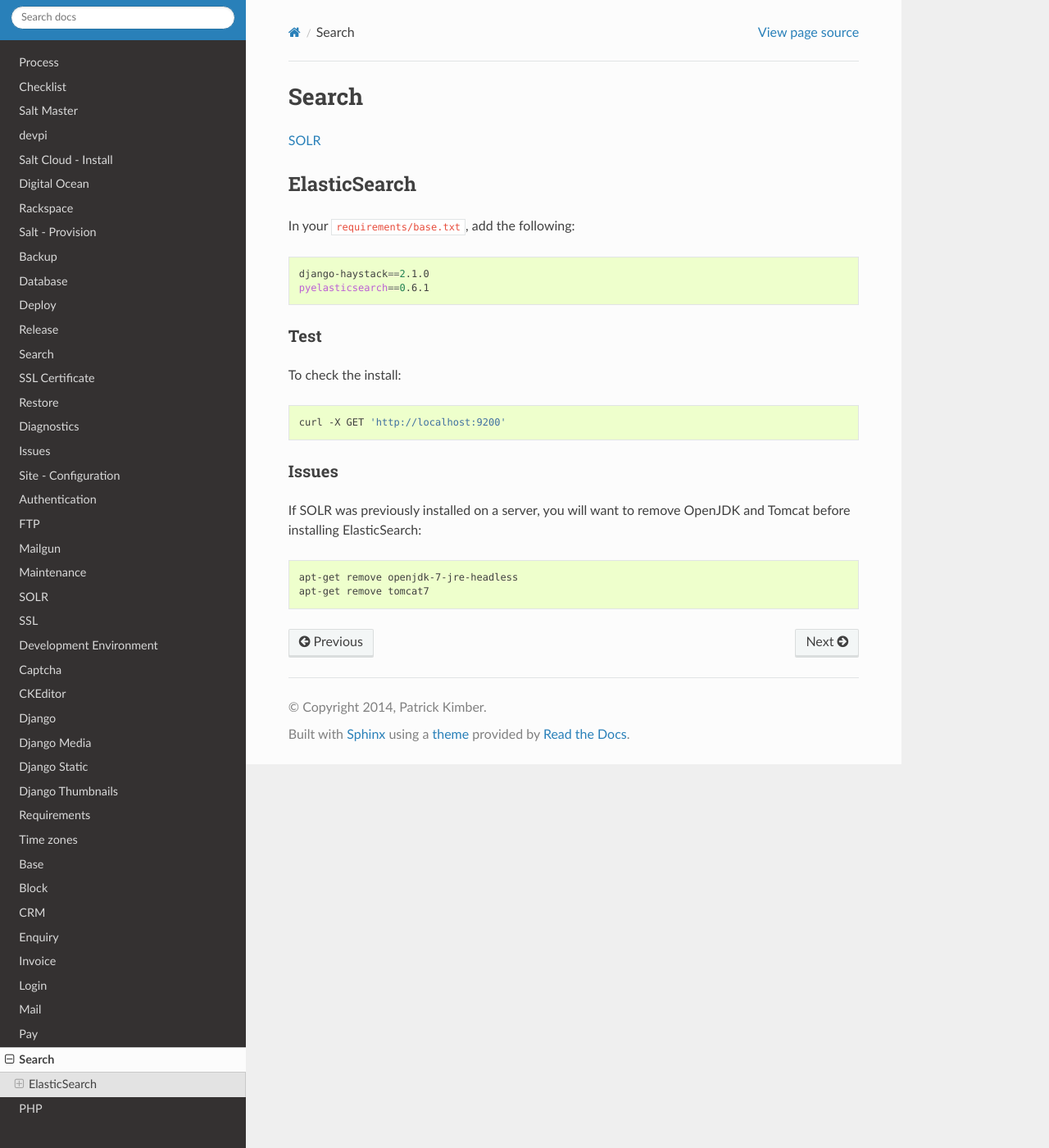
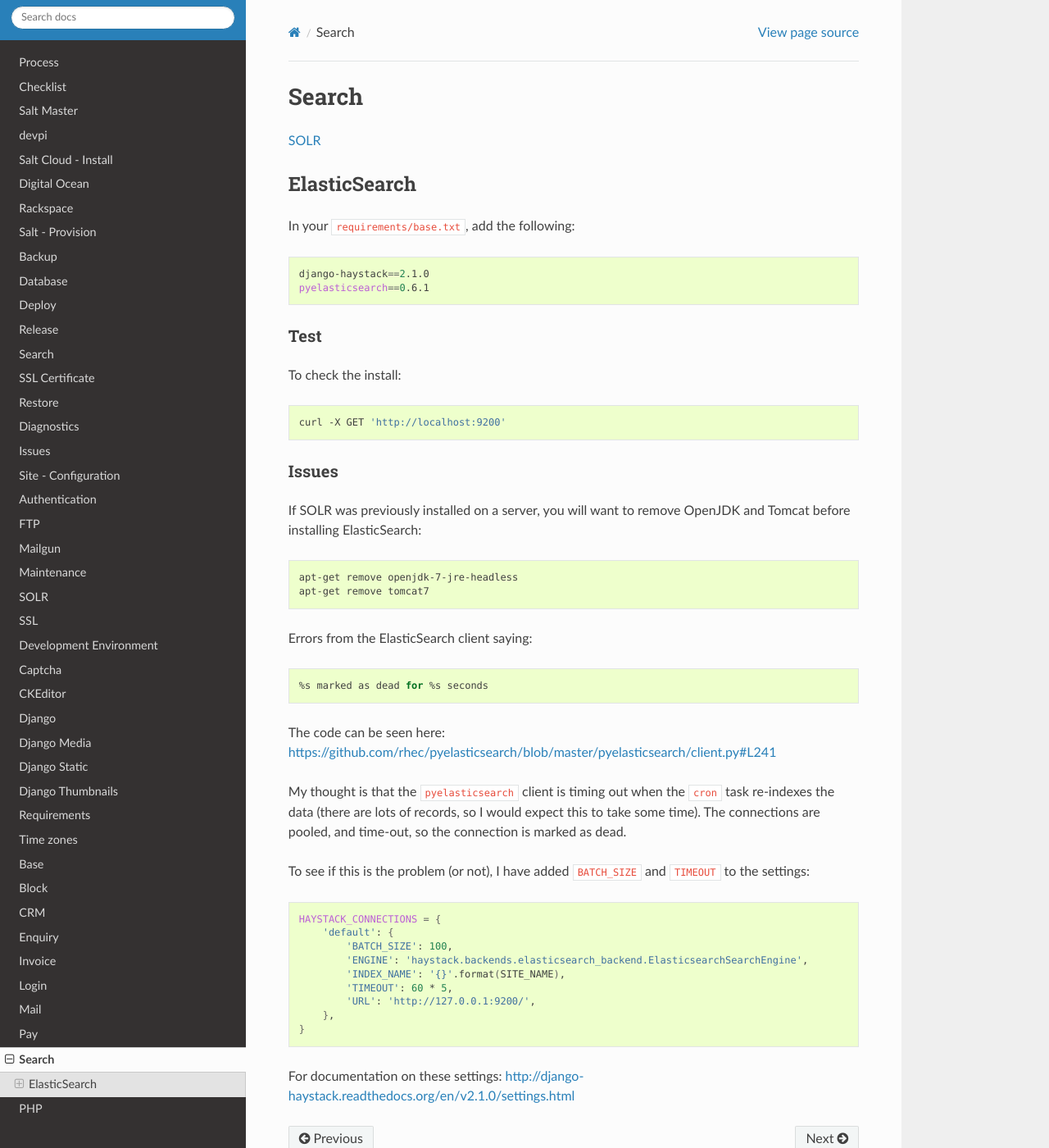
Before and after one commit to pkimber/old-docs-migrated-to-gitlab, a Sphinx documentation site: the page built from source/app-search.rst, in a window 1280 px wide and 1400 px high. Shown: the whole window at 82% size. Built offline with Sphinx 7.4.7 and the Read the Docs theme 2.0.0, drawn with Linux system fonts in a browser that asks for light colours.

Commit message:
issue with elastic search

```diff
--- a/source/app-search.rst
+++ b/source/app-search.rst
@@ -28,3 +28,31 @@ and Tomcat before installing ElasticSearch::
 
   apt-get remove openjdk-7-jre-headless
   apt-get remove tomcat7
+
+Errors from the ElasticSearch client saying::
+
+  %s marked as dead for %s seconds
+
+The code can be seen here:
+https://github.com/rhec/pyelasticsearch/blob/master/pyelasticsearch/client.py#L241
+
+My thought is that the ``pyelasticsearch`` client is timing out when the
+``cron`` task re-indexes the data (there are lots of records, so I would expect
+this to take some time).  The connections are pooled, and time-out, so the
+connection is marked as dead.
+
+To see if this is the problem (or not), I have added ``BATCH_SIZE`` and
+``TIMEOUT`` to the settings::
+
+  HAYSTACK_CONNECTIONS = {
+      'default': {
+          'BATCH_SIZE': 100,
+          'ENGINE': 'haystack.backends.elasticsearch_backend.ElasticsearchSearchEngine',
+          'INDEX_NAME': '{}'.format(SITE_NAME),
+          'TIMEOUT': 60 * 5,
+          'URL': 'http://127.0.0.1:9200/',
+      },
+  }
+
+For documentation on these settings:
+http://django-haystack.readthedocs.org/en/v2.1.0/settings.html
```
